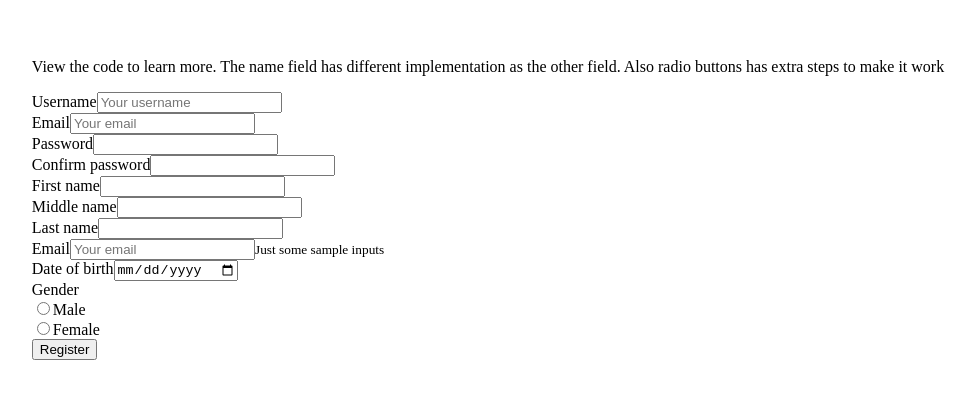
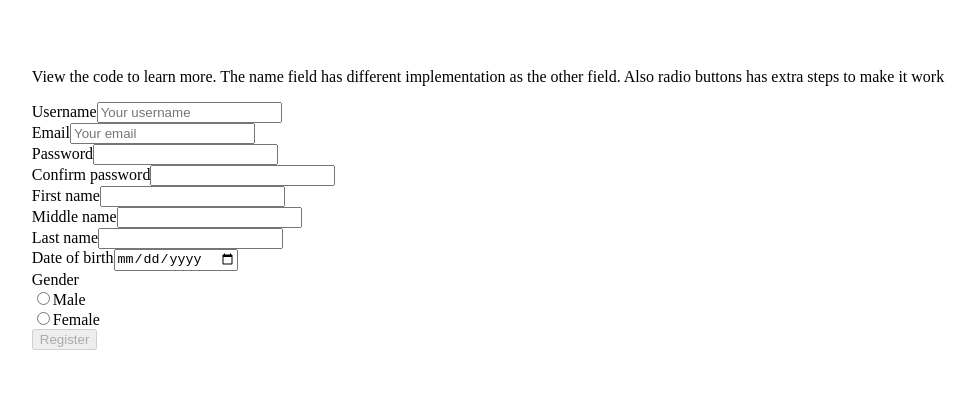
Before and after one commit to jamols09/next-practice, a Next.js app: page /form in a window 1280 px wide. Shown: the part 207-606 px from the top of the page, without its empty margins (152-1128 px from the left). Built offline with nearby package versions, Linux system fonts and the light colour scheme.

Commit message:
Fix disabled button -added inline condition on view

```diff
--- a/components/FormPage.js
+++ b/components/FormPage.js
@@ -16,39 +16,37 @@ function FormPage() {
     })
     const { sex } = data
 
-    const [validpass, setPass] = useState({ password: '', confirm_password: '', isValid : false})
+    const [validPass, setValidPass] = useState(false);
+    const [password, setPass] = useState({ password: '', confirm_password: ''})
 
     useEffect(() => {
-        if(validpass.confirm_password) {
+        setValidPass(password.password === password.confirm_password && password.confirm_password)
+    }, [password.password, password.confirm_password]) //be specific when what value you will track when using useEffect
 
-            if(validpass.password === validpass.confirm_password) {
-                setPass(prevState => ({
-                    ...prevState,
-                    isValid: true
-                }))
-            } else {
-                setPass(prevState => ({
-                    ...prevState,
-                    isValid: false
-                }))
-            }
+    useEffect(() => {
+        if(validPass) {
+            setData(prevData => ({
+                ...prevData,
+                password: password.password
+            }))
         }
-    }, [validpass])
-    //you cannot log immidiately on useState since useState is asynchronous
-    //therefore console.log will execute even if its after setting on useState's function
+    },[validPass])//The last parameter of the useEffect is called a dependency array.  When an object is modified the effect will trigger.
+
+    // you cannot log immidiately on useState since useState is asynchronous
+    // therefore console.log will execute even if its after setting on useState's function
     // console.log(rsex, "oldValue?")
-    const selS = (e) => {
-        setSex(oldVal => ({
-            ...oldVal,
-            sex: e.target.value
-        }))
-    }
+    // const selS = (e) => {
+    //     setSex(oldVal => ({
+    //         ...oldVal,
+    //         sex: e.target.value
+    //     }))
+    // }
 
     const handleInput = (input,e) => {
         // sample
         // const key = "123"
         // const obj = {
-        //     [key] : [key]
+        //     [key] : [key] //the key = '123', value = [0] => '123'
         // }
 
         setData((prevData) => {
@@ -77,11 +75,25 @@ function FormPage() {
     }
 
     const PasswordNotif = (e) => {
-        if(!validpass.isValid && validpass.confirm_password) {
+        if(!validPass && password.confirm_password) {
             return (
                 <Form.Text className="text-danger">Password should be same</Form.Text>
             )
         } else {
+            if(password.confirm_password) {
+                return (
+                    <Form.Text className="text-success">Confirmed</Form.Text>
+                )
+            }
+            return ('')
+        }
+    }
+
+    const isDisabled = (e) => {
+        if(!validPass) {
+            return 'disabled'
+        }
+        else {
             return ''
         }
     }
@@ -101,7 +113,7 @@ function FormPage() {
                 <Col>
                     <Form.Group>
                         <Form.Label>Username</Form.Label>
-                        <Form.Control id="username" name="username" type="text" onChange={(e) => setData((prevData) => {return {...prevData,name: e.target.value}})} placeholder="Your username"></Form.Control>
+                        <Form.Control id="username" name="username" type="text" onChange={(e) => handleInput('username',e)} placeholder="Your username"></Form.Control>
                     </Form.Group>
                 </Col>
                 <Col>
@@ -151,17 +163,11 @@ function FormPage() {
             <Row>
                 <Col>
                     <Form.Group >
-                        <Form.Label>Email</Form.Label>
-                        <Form.Control id="email" type="email" name="email" placeholder="Your email" onChange={(e) => handleInput('email',e)} ></Form.Control>
-                        <Form.Text className="text-muted">Just some sample inputs</Form.Text>
+                        <Form.Label>Date of birth</Form.Label>
+                        <Form.Control id="birth" name="birth" type="date" onChange={(e) => handleInput('birth', e)}></Form.Control>
                     </Form.Group>
                 </Col>
-                <Col>
-                    <Form.Group >
-                        <Form.Label>Date of birth</Form.Label>
-                        <Form.Control id="birth" name="birth" type="date"></Form.Control>
-                    </Form.Group>
-                </Col>
+                <Col></Col>
             </Row>
             <Row>
                 <Col>
@@ -195,10 +201,21 @@ function FormPage() {
                 <Col></Col>
                 <Col></Col>
             </Row>
-            <Button variant="info" type="submit">Register</Button>
+            <Button variant="info" type="submit" disabled={!validPass}>Register</Button>
         </Form>
     )
 
 }
 
 export default FormPage
+
+/**
+ * useEffect is going to do a referential equality check on options between every render,
+ * and thanks to the way JavaScript works, options will be new every time so when React tests
+ * whether options changed between renders it'll always evaluate to true, meaning the useEffect
+ * callback will be called after every render rather than only when bar and baz change.
+ *
+ * https://kentcdodds.com/blog/usememo-and-usecallback
+ *
+ * https://gist.github.com/migsc/8f502b5ba1fa376b93a843aaef236828
+ */
```
